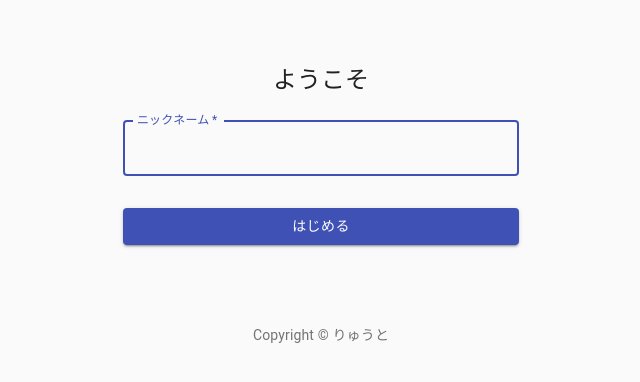
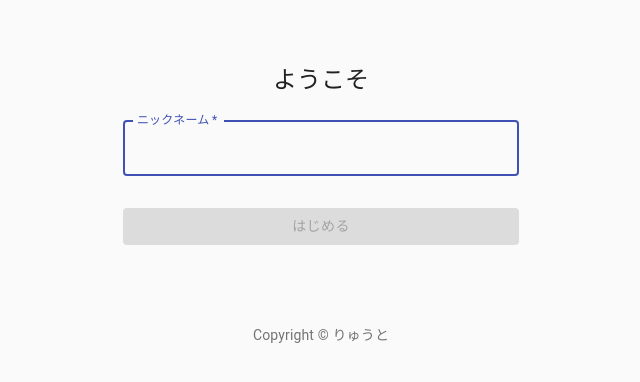
Before and after one commit to RyutoIkeuchi/idobatakaigi, a React (Create React App) app: page / in a window 1280 px wide. Shown: the top 382 px of the page, without its empty margins (319-959 px from the left). Built offline with nearby package versions, Linux system fonts and the light colour scheme.

Commit message:
setName by clicking button

```diff
--- a/src/components/SignIn.js
+++ b/src/components/SignIn.js
@@ -1,4 +1,4 @@
-import React from 'react';
+import React, { useEffect,useState} from 'react';
 import Button from '@material-ui/core/Button';
 import CssBaseline from '@material-ui/core/CssBaseline';
 import TextField from '@material-ui/core/TextField';
@@ -41,6 +41,14 @@
 
 export default function SignIn({ setName}) {
   const classes = useStyles();
+  const [disabled, setDisabled] = useState(true);
+  const [string, setString] = useState('');
+  console.log({ string })
+
+  useEffect(() => {
+    const disabled = string === '';
+    setDisabled(disabled)
+  },[string])
 
   return (
     <Container component="main" maxWidth="xs">
@@ -59,6 +67,7 @@
             label="ニックネーム"
             name="name"
             autoFocus
+            onChange={(e)=>setString(e.target.value)}
           />
           <Button
             type="submit"
@@ -66,6 +75,7 @@
             variant="contained"
             color="primary"
             className={classes.submit}
+            disabled={disabled}
           >
             はじめる
           </Button>
```
